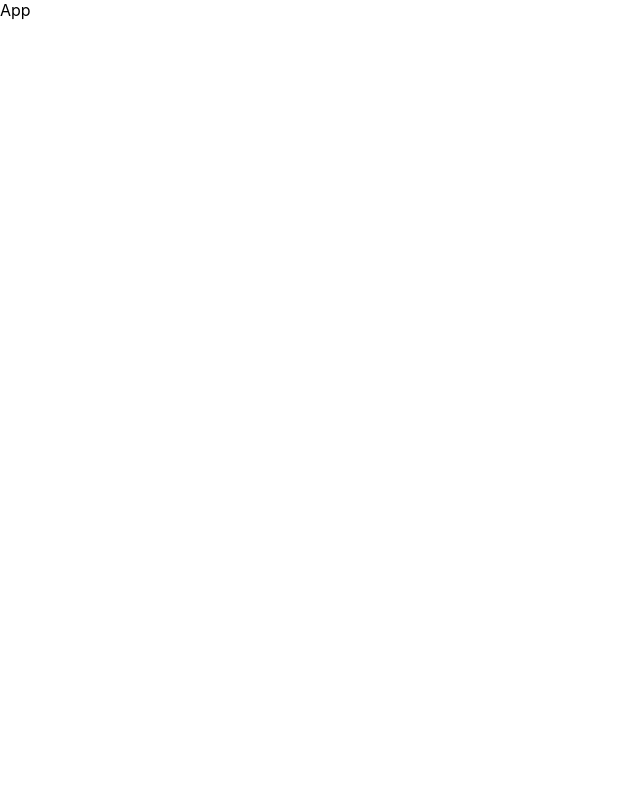
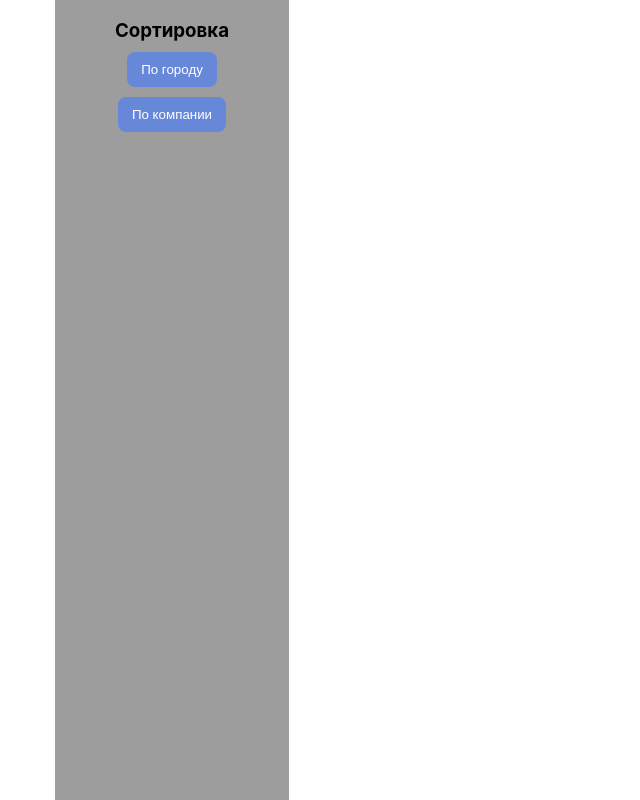
Before and after one commit to Timmy2324/list-of-users, a React (Create React App) app: page / in a window 1280 px wide. Shown: the whole page, without its empty margins (0-640 px from the left). Built offline with nearby package versions, Linux system fonts and the light colour scheme.

Commit message:
added Sidebar component, new reducer list-of-users-reducer and added new global style

```diff
--- a/package.json
+++ b/package.json
@@ -43,5 +43,8 @@
       "last 1 firefox version",
       "last 1 safari version"
     ]
+  },
+  "devDependencies": {
+    "react-error-overlay": "^6.0.9"
   }
 }
--- a/src/app/App.scss
+++ b/src/app/App.scss
@@ -1,3 +1,3 @@
 .App {
-
+  height: 100vh;
 }
--- a/src/app/App.tsx
+++ b/src/app/App.tsx
@@ -1,10 +1,11 @@
 import React from 'react';
 import './App.scss';
+import {ListOfUsers} from "../feature/ListOfUsers/ListOfUsers";
 
 export const App = () => {
     return (
-        <div className="App">
-            App
+        <div className="App container">
+            <ListOfUsers/>
         </div>
     );
 }
--- a/src/app/store.ts
+++ b/src/app/store.ts
@@ -1,7 +1,10 @@
 import {applyMiddleware, combineReducers, createStore} from "redux";
 import thunkMiddleware from "redux-thunk";
+import {listOfUsersReducer} from "../reducers/list-of-users-reducer";
 
-const rootReducer = combineReducers({});
+const rootReducer = combineReducers({
+    listOfUsers: listOfUsersReducer,
+});
 
 export type AppRootStateType = ReturnType<typeof rootReducer>;
 export const store = createStore(rootReducer, applyMiddleware(thunkMiddleware));
--- /dev/null
+++ b/src/components/Sidebar/Sidebar.module.scss
@@ -0,0 +1,15 @@
+.sidebarWrapper {
+  background: #9d9d9d;
+  display: flex;
+  flex-direction: column;
+  align-items: center;
+  width: 20%;
+  height: 100%;
+}
+
+.sidebarWrapperItem {
+  margin-bottom: 10px;
+  &:last-child {
+    margin-bottom: 0;
+  }
+}
--- /dev/null
+++ b/src/components/Sidebar/Sidebar.tsx
@@ -0,0 +1,13 @@
+import React from 'react';
+import {Button} from '../Button/Button';
+import s from './Sidebar.module.scss';
+
+export const Sidebar = () => {
+    return (
+        <div className={s.sidebarWrapper}>
+            <h3 className={s.sidebarWrapperItem}>Сортировка</h3>
+            <Button className={s.sidebarWrapperItem}>По городу</Button>
+            <Button className={s.sidebarWrapperItem}>По компании</Button>
+        </div>
+    );
+};
--- a/src/components/UserCard/UserCard.module.scss
+++ b/src/components/UserCard/UserCard.module.scss
@@ -3,8 +3,8 @@
   padding: 20px;
   justify-content: space-between;
   align-items: flex-end;
-  border: 0.5px solid grey;
   border-radius: 10px;
+  background: #f6f6f6;
 }
 
 .userInfoItem {
--- /dev/null
+++ b/src/feature/ListOfUsers/ListOfUsers.tsx
@@ -0,0 +1,15 @@
+import React from 'react';
+import {Sidebar} from "../../components/Sidebar/Sidebar";
+
+
+export const ListOfUsers = () => {
+
+    return (
+        <>
+            <Sidebar/>
+            <div>
+
+            </div>
+        </>
+    );
+};
--- a/src/index.scss
+++ b/src/index.scss
@@ -11,3 +11,19 @@ code {
   font-family: source-code-pro, Menlo, Monaco, Consolas, 'Courier New',
     monospace;
 }
+
+* {
+  box-sizing: border-box;
+}
+
+.container {
+  max-width: 1200px;
+  padding: 0 15px;
+  margin: 0 auto;
+}
+
+.card {
+  border: 0.2px solid #d0d0d0;
+  padding: 30px 20px;
+  border-radius: 5px;
+}
--- a/src/index.tsx
+++ b/src/index.tsx
@@ -2,9 +2,16 @@ import React from 'react';
 import ReactDOM from 'react-dom';
 import './index.scss';
 import {App} from "./app/App";
+import {HashRouter} from "react-router-dom";
+import {Provider} from "react-redux";
+import {store} from "./app/store";
 
 
 ReactDOM.render(
-    <App />,
+    <HashRouter>
+        <Provider store={store}>
+            <App/>
+        </Provider>
+    </HashRouter>,
     document.getElementById('root')
 );
--- /dev/null
+++ b/src/reducers/list-of-users-reducer.ts
@@ -0,0 +1,45 @@
+import {User} from "../types/types";
+import {Dispatch} from "redux";
+import {usersListAPI} from "../api/list-of-users-api";
+
+enum ListOfUsersActionType {
+    SET_USERS_LIST = 'LIST_OF_USERS/SET_USERS_LIST',
+}
+
+type InitialStateType = {
+    usersList: Array<User>
+}
+
+const initialState: InitialStateType = {
+    usersList: [],
+}
+
+export type ActionType = SetUsersListType;
+
+export const listOfUsersReducer = (state: InitialStateType = initialState, action: ActionType) => {
+    switch (action.type) {
+        case ListOfUsersActionType.SET_USERS_LIST:{
+            debugger
+            return {...state, ...action.payload}
+        }
+        default:
+            return state;
+    }
+}
+
+type SetUsersListType = ReturnType<typeof setUsersList>;
+export const setUsersList = (usersList: Array<User>) => {
+    return {
+        type: ListOfUsersActionType.SET_USERS_LIST,
+        payload: {
+            usersList,
+        },
+    } as const
+}
+
+export const fetchUsersList = () => (dispatch: Dispatch<ActionType>) => {
+    usersListAPI.gitUsers()
+        .then((response) => {
+            dispatch(setUsersList(response.data));
+        });
+}
```
Also changed, not shown: src/feature/ListOfUsers.tsx (deleted, +0 -9 lines), 1 other file (tests, documents, lock files or other folders).
